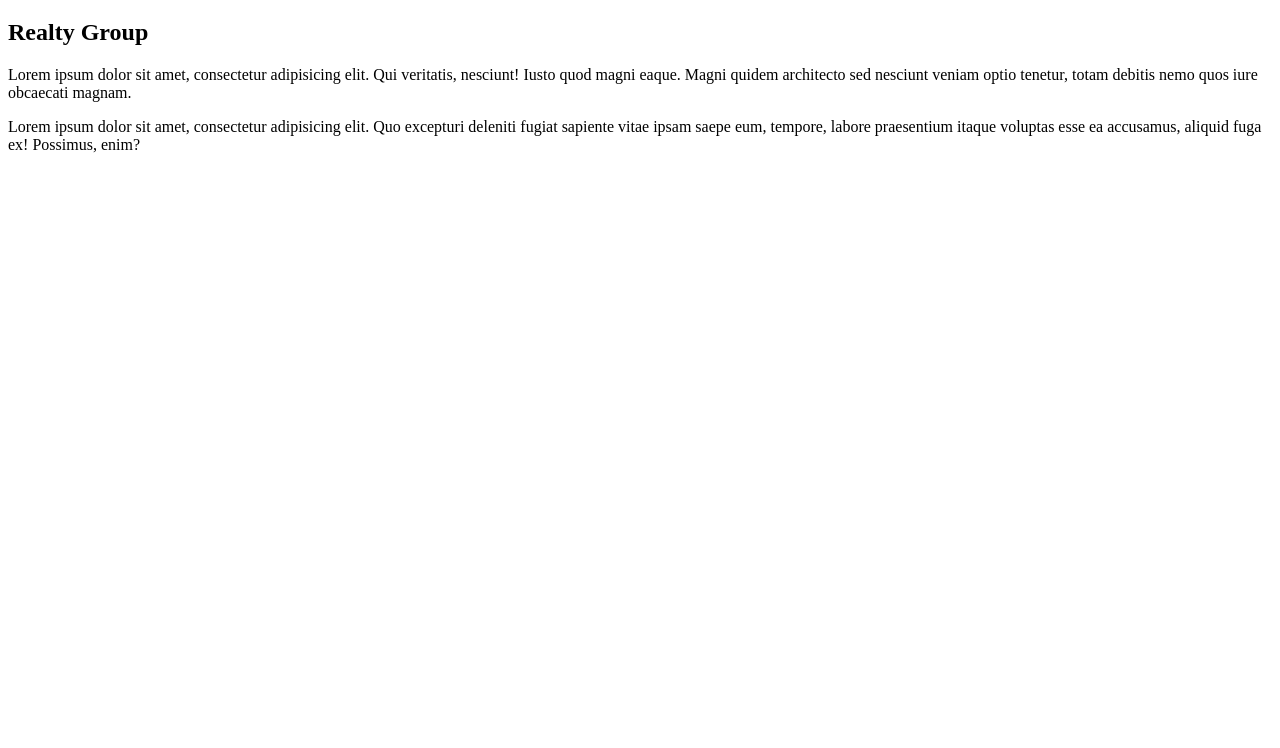
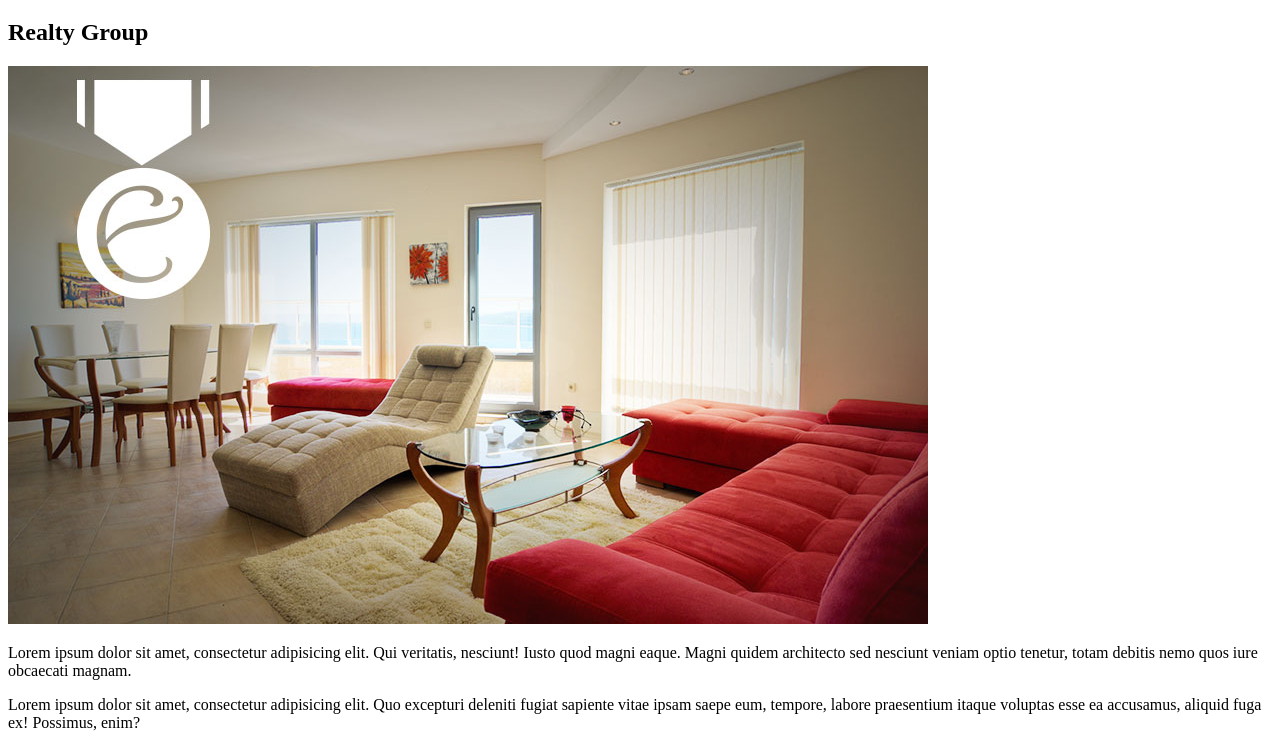
Before and after one commit to mbwedany/exceptional-realty-demo, a plain HTML site: page index.html in a window 1280 px wide. Shown: the part 61-809 px from the top of the page. Drawn offline with Linux system fonts and the light colour scheme.

Commit message:
adding an image for index page

```diff
--- a/index.html
+++ b/index.html
@@ -2,11 +2,13 @@
 <html lang="en">
   <head>
     <meta charset="UTF-8">
-    <title>Exceptional Realty Group - Luxury Homes - About</title>
+    <title>Welcome to Exceptional Realty</title>
   </head>
   <body>
     <h1>Exceptional</h1>
     <h2>Realty Group</h2>
+
+    <img src="images/intro-pic.jpg" alt="a beautiful living room" title="Welcome to Exceptional Realty">
 
     <p>
       Lorem ipsum dolor sit amet, consectetur adipisicing elit. Qui veritatis,
```
